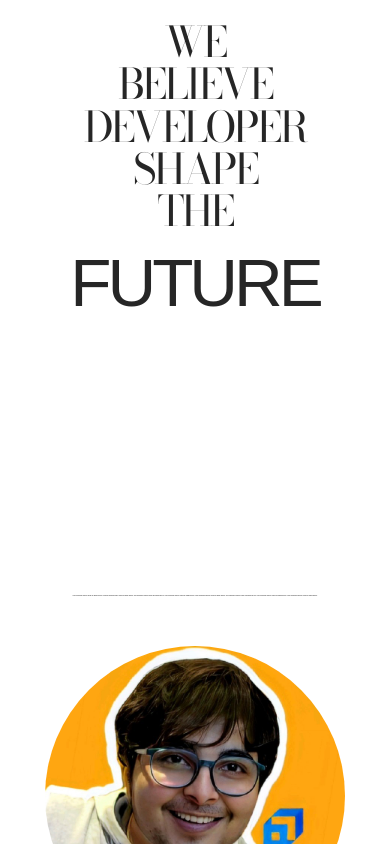
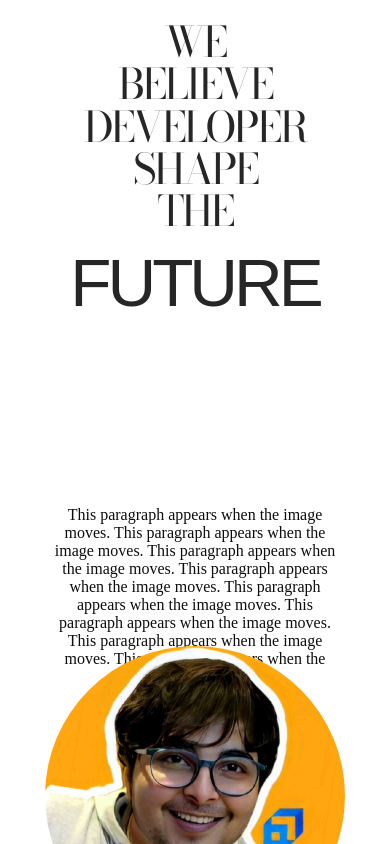
Before and after one commit to HimalayaJhala/nextweb, a Next.js app: page / in a window 390 px wide. Shown: the top 844 px of the page. Built offline with nearby package versions, Linux system fonts and the light colour scheme; a web font is replaced by a local one.

Commit message:
GSAP resolve

```diff
--- a/components/Loading.js
+++ /dev/null
@@ -1,21 +0,0 @@
-import React, { useEffect, useRef } from 'react';
-import gsap from 'gsap';
-
-const IndexPage = () => {
-  const imageRef = useRef(null);
-
-  useEffect(() => {
-    const tl = gsap.timeline({ yoyo: true, repeat: -1 }); // Configure yoyo animation
-
-    tl.to(imageRef.current, { x: 200, duration: 2 }); // Animate image movement in x direction
-
-  }, []);
-
-  return (
-    <div className="container">
-      <img ref={imageRef} src="your-image.jpg" alt="Image" />
-    </div>
-  );
-};
-
-export default IndexPage;
--- a/pages/index.js
+++ b/pages/index.js
@@ -7,9 +7,8 @@ import Image from 'next/image';
 import Head from 'next/head';
 import ReactPlayer from 'react-player';
 import gsap from 'gsap';
+import CustomCursor from '../components/CustomCursor';
 
-import CustomCursor from '../components/CustomCursor';
-import Loading from '../components/Loading';
 
 
 const YourComponent = () => {
@@ -27,7 +26,7 @@ const YourComponent = () => {
   const paraRef =  useRef(null);
   useEffect(() => {
     const tl = gsap.to(imageRef.current, { yoyo: true, x: 400, duration: 4 });
-   const para = gsap.to(paraRef.current, { yoyo: true, duration: 8, opacity: 1 });
+    const para = gsap.to(paraRef.current, { yoyo: true, duration: 8, opacity: 1 });
 
     const isMobile = window.matchMedia('(max-width: 768px)').matches;
 
--- a/styles/index.module.css
+++ b/styles/index.module.css
@@ -247,7 +247,7 @@ font-size: 1rem;
         width: 300px;
         height: auto;
         text-align:center;
-        font-size: 0.1rem;
+        font-size: 1rem;
         max-height: 500px;
 
         position: absolute;
```
